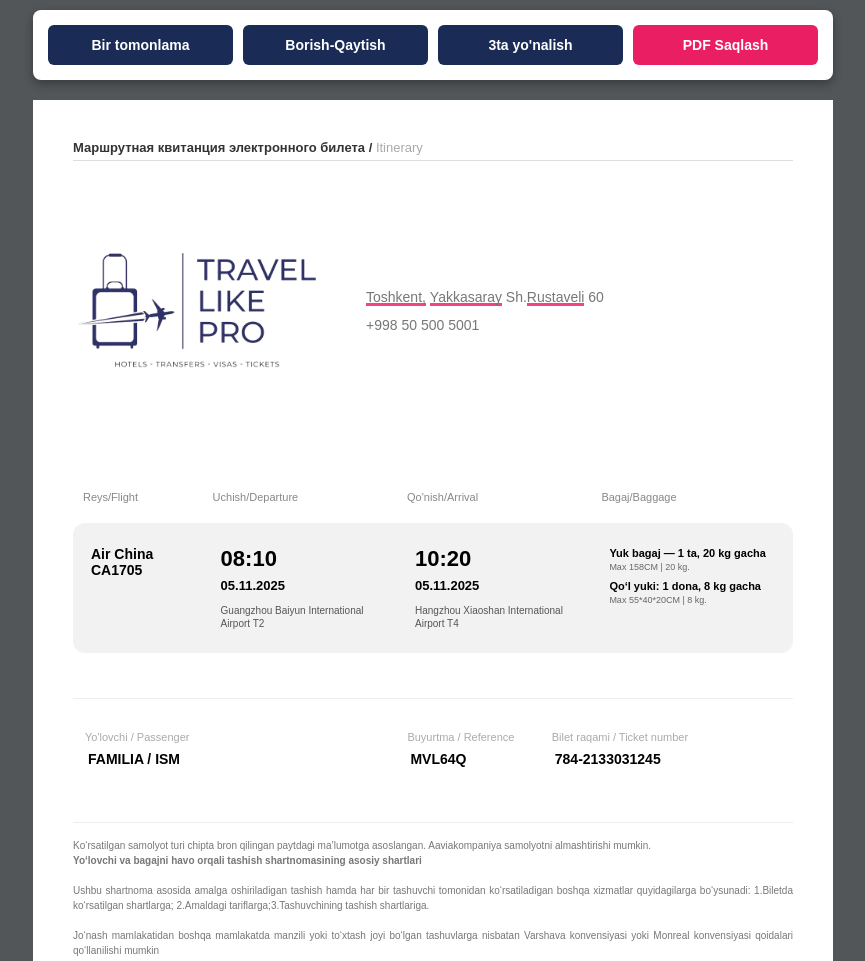
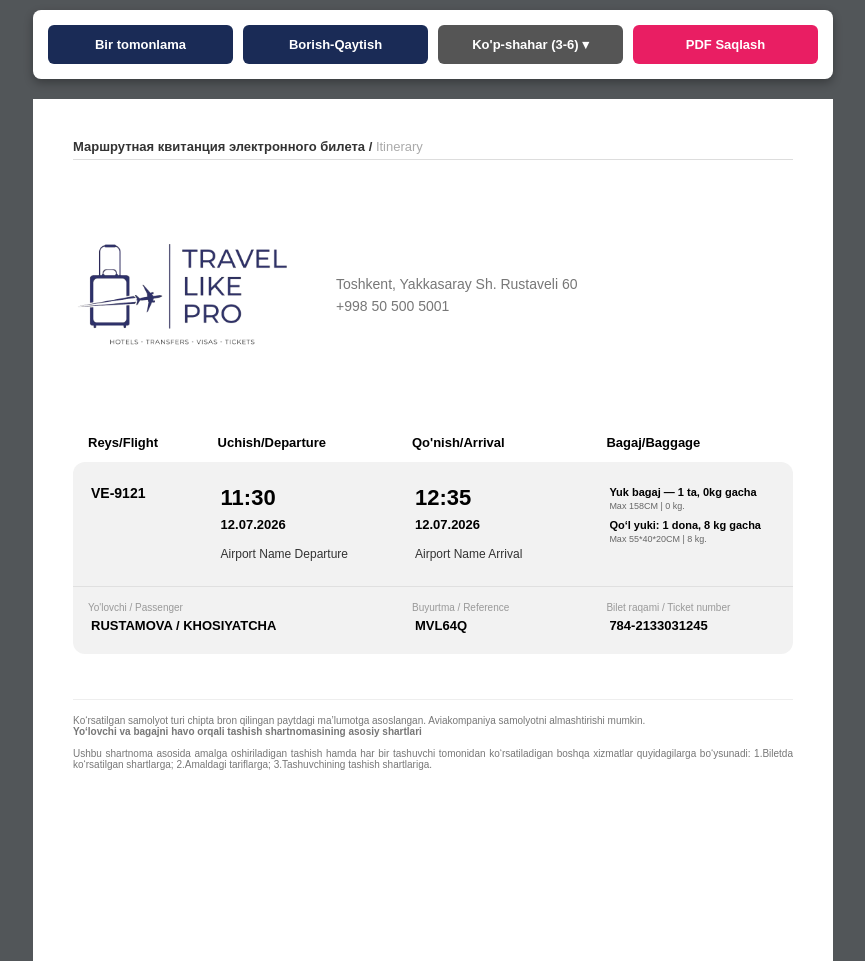
Before and after one commit to Jakhongir025/travellikeproticket, a plain HTML site: page index.html in a window 1280 px wide. Shown: the top 961 px of the page, without its empty margins (207-1072 px from the left). Drawn offline with Linux system fonts and the light colour scheme.

Commit message:
Update box

```diff
--- a/index.html
+++ b/index.html
@@ -3,7 +3,7 @@
 <head>
     <meta charset="UTF-8">
     <meta name="viewport" content="width=device-width, initial-scale=1.0">
-    <title>Travel Like Pro - Multi Destination</title>
+    <title>Travel Like Pro - Professional Multi-City</title>
     <script src="https://cdnjs.cloudflare.com/ajax/libs/html2pdf.js/0.10.1/html2pdf.bundle.min.js"></script>
     <style>
         * { box-sizing: border-box; -webkit-print-color-adjust: exact; print-color-adjust: exact; }
@@ -26,8 +26,8 @@
             width: 100%;
             max-width: 800px;
             display: flex;
-            flex-wrap: wrap;
-            justify-content: center;
+            flex-direction: column;
+            align-items: center;
             gap: 10px;
             position: sticky;
             top: 10px;
@@ -35,36 +35,39 @@
             box-shadow: 0 4px 10px rgba(0,0,0,0.3);
         }
 
+        .main-nav { display: flex; gap: 10px; width: 100%; }
+        .multi-choice { display: none; gap: 5px; margin-top: 10px; background: #f0f0f0; padding: 10px; border-radius: 5px; align-items: center; }
+
         button {
-            padding: 12px 18px;
+            padding: 12px 15px;
             cursor: pointer;
             border: none;
             border-radius: 6px;
             font-weight: bold;
-            font-size: 14px;
+            font-size: 13px;
             flex: 1;
-            min-width: 120px;
         }
 
         .btn-blue { background: #1a2b56; color: white; }
+        .btn-grey { background: #555; color: white; }
         .btn-red { background: #e91e63; color: white; }
-
-        .ticket-wrapper {
-            width: 100%;
-            overflow-x: auto;
-            display: flex;
-            justify-content: flex-start;
-            padding-bottom: 20px;
-        }
+        .btn-num { background: white; color: #1a2b56; border: 1px solid #1a2b56; min-width: 45px; flex: none; }
 
         #ticket-container {
             width: 800px;
             background: white;
-            padding: 40px;
-            min-height: 1120px;
             margin: 0 auto;
             flex-shrink: 0;
         }
+
+        .page {
+            padding: 40px;
+            min-height: 1120px;
+            position: relative;
+            background: white;
+        }
+
+        .page-break { page-break-before: always; }
 
         .itinerary-header {
             font-size: 13px;
@@ -81,89 +84,95 @@
             align-items: center;
             justify-content: flex-start;
             gap: 40px;
-            margin-bottom: 40px;
+            margin-bottom: 30px;
         }
 
-        .logo-box { width: 250px; }
+        .logo-box { width: 220px; }
         .logo-box img { width: 100%; display: block; }
-        .address-box { font-size: 14px; color: #777; white-space: nowrap; }
-        .pink-u { border-bottom: 3px solid #f24484; display: inline-block; line-height: 0.9; }
-        .phone-row { display: block; margin-top: 5px; padding-left: 45px; }
+        .address-box { font-size: 14px; color: #777; }
 
-        .main-table { width: 100%; border-collapse: separate; border-spacing: 0 15px; table-layout: fixed; }
-        .main-table th { text-align: left; font-size: 11px; color: #888; font-weight: normal; padding: 0 10px 5px 10px; }
+        /* Underline olib tashlandi */
+        .no-u { border-bottom: none; display: inline-block; line-height: 1.2; }
 
-        .flight-row td {
-            background-color: #f2f2f2 !important;
-            padding: 20px 15px;
-            vertical-align: top;
+        .main-table { width: 100%; border-collapse: separate; border-spacing: 0 0; table-layout: fixed; margin-bottom: 0px; }
+
+        /* SARLAVHALAR - To'q qora va kattaroq shrift */
+        .main-table th {
+            text-align: left;
+            font-size: 13px; /* Kattaroq shrift */
+            color: #000;    /* To'q qora rang */
+            font-weight: bold; /* Qalin */
+            padding: 0 15px 12px 15px;
         }
 
-        .flight-row td:first-child { border-radius: 12px 0 0 12px; }
-        .flight-row td:last-child { border-radius: 0 12px 12px 0; }
+        .flight-row td { background-color: #f2f2f2 !important; padding: 20px 15px; vertical-align: top; }
+        .flight-row td:first-child { border-radius: 12px 0 0 0; }
+        .flight-row td:last-child { border-radius: 0 12px 0 0; }
 
-        .time { font-size: 22px; font-weight: bold; color: #000; display: block; }
-        .date { font-size: 13px; font-weight: bold; color: #000; display: block; }
-        .loc { font-size: 10px; color: #555; display: block; margin-top: 5px; line-height: 1.3; }
-        .f-code { font-weight: bold; font-size: 14px; color: #000; }
+        .psg-info-row td { background-color: #f2f2f2 !important; padding: 0 0 20px 0; border-radius: 0 0 12px 12px; }
+        .psg-grid { display: flex; width: 100%; border-top: 1px solid #e0e0e0; padding-top: 15px; }
 
-        .baggage-cell { font-size: 10px; color: #000; line-height: 1.3; }
+        .col-psg { width: 45%; padding-left: 15px; }
+        .col-ref { width: 27%; padding-left: 15px; }
+        .col-tkt { width: 28%; padding-left: 15px; }
+
+        .psg-label { font-size: 10px; color: #999; display: block; margin-bottom: 3px; }
+        .psg-value { font-size: 13px; font-weight: bold; color: #000; text-transform: uppercase; }
+
+        .time { font-size: 22px; font-weight: bold; display: block; }
+        .date { font-size: 13px; font-weight: bold; display: block; }
+        .loc { font-size: 12px; color: #333; font-weight: 500; display: block; margin-top: 8px; line-height: 1.4; }
+        .f-code { font-weight: bold; font-size: 14px; }
+
+        .baggage-cell { font-size: 10px; line-height: 1.3; color: #000; }
         .baggage-title { font-weight: bold; font-size: 11px; display: block; margin-bottom: 2px; }
         .baggage-desc { color: #666; font-size: 9px; display: block; margin-bottom: 5px; }
 
-        .passenger-table {
-            width: 100%;
+        .legal {
             margin-top: 30px;
-            border-top: 1px solid #eee;
-            padding-top: 20px;
-            table-layout: fixed;
-        }
-        .passenger-table td { vertical-align: top; padding: 10px; }
-        .info-label { display: block; font-size: 11px; color: #aaa; margin-bottom: 5px; }
-        .info-value { font-weight: bold; font-size: 14px; text-transform: uppercase; color: #000; word-wrap: break-word; display: block; }
-
-        .legal {
-            margin-top: 40px;
             font-size: 10px;
             color: #777;
-            line-height: 1.5;
             text-align: justify;
             border-top: 1px solid #eee;
             padding-top: 15px;
         }
 
         [contenteditable="true"] { border: 1px solid transparent; padding: 2px; }
-        [contenteditable="true"]:focus { background: #e8f0fe; border: 1px solid #1a2b56; outline: none; border-radius: 4px; }
+        [contenteditable="true"]:focus { background: #e8f0fe; outline: none; border-radius: 4px; border: 1px solid #1a2b56; }
 
-        .mobile-hint { display: none; color: white; font-size: 12px; margin-bottom: 10px; }
-        @media (max-width: 850px) { .mobile-hint { display: block; } }
-        @media print { .nav-buttons, .mobile-hint { display: none; } }
+        @media print { .nav-buttons { display: none; } }
     </style>
 </head>
 <body>
 
     <div class="nav-buttons">
-        <button class="btn-blue" onclick="setMode('one')">Bir tomonlama</button>
-        <button class="btn-blue" onclick="setMode('round')">Borish-Qaytish</button>
-        <button class="btn-blue" onclick="setMode('triple')">3ta yo'nalish</button>
+        <div class="main-nav">
+            <button class="btn-blue" onclick="setMode(1)">Bir tomonlama</button>
+            <button class="btn-blue" onclick="setMode(2)">Borish-Qaytish</button>
+            <button class="btn-grey" onclick="toggleMulti()">Ko'p-shahar (3-6) ▾</button>
             <button class="btn-red" onclick="downloadPDF()">PDF Saqlash</button>
         </div>
+        <div id="multi-choice" class="multi-choice">
+            <span style="font-size:12px; font-weight:bold; margin-right:10px;">Yo'nalishlar soni:</span>
+            <button class="btn-num" onclick="setMode(3)">3</button>
+            <button class="btn-num" onclick="setMode(4)">4</button>
+            <button class="btn-num" onclick="setMode(5)">5</button>
+            <button class="btn-num" onclick="setMode(6)">6</button>
+        </div>
+    </div>
 
-    <div class="mobile-hint">↔ Tahrirlash uchun biletni yon tomonga suring</div>
-
-    <div class="ticket-wrapper">
     <div id="ticket-container">
+        <!-- SAHIFA 1 -->
+        <div class="page" id="page1">
             <div class="itinerary-header">Маршрутная квитанция электронного билета / <span>Itinerary</span></div>
 
             <div class="header-main">
-                <div class="logo-box">
-                    <img src="./travel.png" alt="Logo">
-                </div>
+                <div class="logo-box"><img src="./travel.png" alt="Logo"></div>
                 <div class="address-box">
                     <div contenteditable="true">
-                        <span class="pink-u">Toshkent,</span> <span class="pink-u">Yakkasaray</span> Sh.<span class="pink-u">Rustaveli</span> 60
+                        <span class="no-u">Toshkent,</span> Yakkasaray Sh. Rustaveli 60
                     </div>
-                    <div class="phone-row" contenteditable="true">+998 50 500 5001</div>
+                    <div contenteditable="true">+998 50 500 5001</div>
                 </div>
             </div>
 
@@ -176,119 +185,119 @@
                         <th style="width:28%">Bagaj/Baggage</th>
                     </tr>
                 </thead>
-                <tbody>
-                    <!-- 1-yo'nalish -->
+                <tbody id="flights-container-p1">
+                    <!-- Dinamik reyslar shu yerga tushadi -->
+                </tbody>
+            </table>
+            <div id="legal-p1" class="legal" style="display:none"></div>
+        </div>
+
+        <!-- SAHIFA 2 -->
+        <div class="page page-break" id="page2" style="display:none">
+            <div class="itinerary-header">Itinerary <span>(Continued - Page 2)</span></div>
+            <table class="main-table">
+                <thead>
+                    <tr>
+                        <th style="width:18%">Reys/Flight</th>
+                        <th style="width:27%">Uchish/Departure</th>
+                        <th style="width:27%">Qo'nish/Arrival</th>
+                        <th style="width:28%">Bagaj/Baggage</th>
+                    </tr>
+                </thead>
+                <tbody id="flights-container-p2">
+                    <!-- Dinamik reyslar shu yerga tushadi -->
+                </tbody>
+            </table>
+            <div id="legal-p2" class="legal"></div>
+        </div>
+    </div>
+
+    <script>
+        const legalContent = `Ko‘rsatilgan samolyot turi chipta bron qilingan paytdagi ma’lumotga asoslangan. Aviakompaniya samolyotni almashtirishi mumkin. <br>
+            <b>Yo‘lovchi va bagajni havo orqali tashish shartnomasining asosiy shartlari</b><br><br>
+            Ushbu shartnoma asosida amalga oshiriladigan tashish hamda har bir tashuvchi tomonidan ko‘rsatiladigan boshqa xizmatlar quyidagilarga bo‘ysunadi: 1.Biletda ko‘rsatilgan shartlarga; 2.Amaldagi tariflarga; 3.Tashuvchining tashish shartlariga.`;
+
+        function toggleMulti() {
+            const div = document.getElementById('multi-choice');
+            div.style.display = div.style.display === 'flex' ? 'none' : 'flex';
+        }
+
+        function createFlightHTML(index) {
+            return `
                 <tr class="flight-row">
-                        <td><div class="f-code" contenteditable="true">Air China<br>CA1705</div></td>
+                    <td><div class="f-code" contenteditable="true">VE-912${index}</div></td>
                     <td>
-                            <div class="time" contenteditable="true">08:10</div>
-                            <div class="date" contenteditable="true">05.11.2025</div>
-                            <div class="loc" contenteditable="true">Guangzhou Baiyun International Airport T2</div>
+                        <div class="time" contenteditable="true">11:30</div>
+                        <div class="date" contenteditable="true">12.07.2026</div>
+                        <div class="loc" contenteditable="true">Airport Name Departure</div>
                     </td>
                     <td>
-                            <div class="time" contenteditable="true">10:20</div>
-                            <div class="date" contenteditable="true">05.11.2025</div>
-                            <div class="loc" contenteditable="true">Hangzhou Xiaoshan International Airport T4</div>
+                        <div class="time" contenteditable="true">12:35</div>
+                        <div class="date" contenteditable="true">12.07.2026</div>
+                        <div class="loc" contenteditable="true">Airport Name Arrival</div>
                     </td>
                     <td class="baggage-cell">
                         <div contenteditable="true">
-                                <span class="baggage-title">Yuk bagaj — 1 ta, 20 kg gacha</span>
-                                <span class="baggage-desc">Max 158CM | 20 kg.</span>
+                            <span class="baggage-title">Yuk bagaj — 1 ta, 0kg gacha</span>
+                            <span class="baggage-desc">Max 158CM | 0 kg.</span>
                             <span class="baggage-title">Qo‘l yuki: 1 dona, 8 kg gacha</span>
                             <span class="baggage-desc">Max 55*40*20CM | 8 kg.</span>
                         </div>
                     </td>
                 </tr>
-
-                    <!-- 2-yo'nalish -->
-                    <tr class="flight-row" id="return-row" style="display:none">
-                        <td><div class="f-code" contenteditable="true">Air China<br>CA777</div></td>
-                        <td>
-                            <div class="time" contenteditable="true">16:10</div>
-                            <div class="date" contenteditable="true">28.11.2025</div>
-                            <div class="loc" contenteditable="true">Hangzhou Xiaoshan International Airport T4</div>
-                        </td>
-                        <td>
-                            <div class="time" contenteditable="true">19:40</div>
-                            <div class="date" contenteditable="true">28.11.2025</div>
-                            <div class="loc" contenteditable="true">Tashkent International Airport T2</div>
-                        </td>
-                        <td class="baggage-cell">
-                            <div contenteditable="true">
-                                <span class="baggage-title">Yuk bagaj — 1 ta, 20 kg gacha</span>
-                                <span class="baggage-desc">Max 158CM | 20 kg.</span>
-                                <span class="baggage-title">Qo‘l yuki: 1 dona, 8 kg gacha</span>
-                                <span class="baggage-desc">Max 55*40*20CM | 8 kg.</span>
+                <tr class="psg-info-row">
+                    <td colspan="4">
+                        <div class="psg-grid">
+                            <div class="col-psg">
+                                <span class="psg-label">Yo'lovchi / Passenger</span>
+                                <span class="psg-value" contenteditable="true">RUSTAMOVA / KHOSIYATCHA</span>
+                            </div>
+                            <div class="col-ref">
+                                <span class="psg-label">Buyurtma / Reference</span>
+                                <span class="psg-value" contenteditable="true">MVL64Q</span>
+                            </div>
+                            <div class="col-tkt">
+                                <span class="psg-label">Bilet raqami / Ticket number</span>
+                                <span class="psg-value" contenteditable="true">784-2133031245</span>
+                            </div>
                         </div>
                     </td>
                 </tr>
+                <tr style="height:15px"><td></td></tr>
+            `;
+        }
 
-                    <!-- 3-yo'nalish -->
-                    <tr class="flight-row" id="third-row" style="display:none">
-                        <td><div class="f-code" contenteditable="true">Uzbekistan Airways<br>HY101</div></td>
-                        <td>
-                            <div class="time" contenteditable="true">10:00</div>
-                            <div class="date" contenteditable="true">01.12.2025</div>
-                            <div class="loc" contenteditable="true">Tashkent International Airport T2</div>
-                        </td>
-                        <td>
-                            <div class="time" contenteditable="true">13:30</div>
-                            <div class="date" contenteditable="true">01.12.2025</div>
-                            <div class="loc" contenteditable="true">Istanbul International Airport</div>
-                        </td>
-                        <td class="baggage-cell">
-                            <div contenteditable="true">
-                                <span class="baggage-title">Yuk bagaj — 1 ta, 23 kg gacha</span>
-                                <span class="baggage-desc">Max 158CM | 23 kg.</span>
-                                <span class="baggage-title">Qo‘l yuki: 1 dona, 8 kg gacha</span>
-                                <span class="baggage-desc">Max 55*40*20CM | 8 kg.</span>
-                            </div>
-                        </td>
-                    </tr>
-                </tbody>
-            </table>
+        function setMode(count) {
+            const container1 = document.getElementById('flights-container-p1');
+            const container2 = document.getElementById('flights-container-p2');
+            const page2 = document.getElementById('page2');
+            const legal1 = document.getElementById('legal-p1');
+            const legal2 = document.getElementById('legal-p2');
 
-            <table class="passenger-table">
-                <tr>
-                    <td style="width: 45%;">
-                        <span class="info-label">Yo'lovchi / Passenger</span>
-                        <span class="info-value" contenteditable="true">FAMILIA / ISM</span>
-                    </td>
-                    <td style="width: 20%;">
-                        <span class="info-label">Buyurtma / Reference</span>
-                        <span class="info-value" contenteditable="true">MVL64Q</span>
-                    </td>
-                    <td style="width: 35%;">
-                        <span class="info-label">Bilet raqami / Ticket number</span>
-                        <span class="info-value" contenteditable="true">784-2133031245</span>
-                    </td>
-                </tr>
-            </table>
+            container1.innerHTML = '';
+            container2.innerHTML = '';
 
-            <div class="legal">
-                Ko‘rsatilgan samolyot turi chipta bron qilingan paytdagi ma’lumotga asoslangan. Aaviakompaniya samolyotni almashtirishi mumkin. <br>
-                <b>Yo‘lovchi va bagajni havo orqali tashish shartnomasining asosiy shartlari</b><br><br>
-                Ushbu shartnoma asosida amalga oshiriladigan tashish hamda har bir tashuvchi tomonidan ko‘rsatiladigan boshqa xizmatlar quyidagilarga bo‘ysunadi: 1.Biletda ko‘rsatilgan shartlarga; 2.Amaldagi tariflarga;3.Tashuvchining tashish shartlariga. <br><br>
-                Jo‘nash mamlakatidan boshqa mamlakatda manzili yoki to‘xtash joyi bo‘lgan tashuvlarga nisbatan Varshava konvensiyasi yoki Monreal konvensiyasi qoidalari qo‘llanilishi mumkin
-            </div>
-        </div>
-    </div>
+            // Sahifa 1: 1-3 gacha reyslar
+            for (let i = 1; i <= Math.min(count, 3); i++) {
+                container1.innerHTML += createFlightHTML(i);
+            }
 
-    <script>
-        function setMode(m) {
-            const row2 = document.getElementById('return-row');
-            const row3 = document.getElementById('third-row');
+            // Sahifa 2: 4-6 gacha reyslar
+            if (count > 3) {
+                page2.style.display = 'block';
+                for (let i = 4; i <= count; i++) {
+                    container2.innerHTML += createFlightHTML(i);
+                }
+                legal1.style.display = 'none';
+                legal2.style.display = 'block';
+                legal2.innerHTML = legalContent;
+            } else {
+                page2.style.display = 'none';
+                legal1.style.display = 'block';
+                legal1.innerHTML = legalContent;
+            }
 
-            if (m === 'one') {
-                row2.style.display = 'none';
-                row3.style.display = 'none';
-            } else if (m === 'round') {
-                row2.style.display = 'table-row';
-                row3.style.display = 'none';
-            } else if (m === 'triple') {
-                row2.style.display = 'table-row';
-                row3.style.display = 'table-row';
-            }
+            document.getElementById('multi-choice').style.display = 'none';
         }
 
         function downloadPDF() {
@@ -297,18 +306,14 @@
                 margin: 0,
                 filename: 'Flight_Ticket.pdf',
                 image: { type: 'jpeg', quality: 1 },
-                html2canvas: {
-                    scale: 2,
-                    useCORS: true,
-                    logging: false,
-                    scrollX: 0,
-                    scrollY: 0,
-                    width: 800
-                },
+                html2canvas: { scale: 2, useCORS: true, width: 800 },
                 jsPDF: { unit: 'mm', format: 'a4', orientation: 'portrait' }
             };
             html2pdf().set(opt).from(element).save();
         }
+
+        // Default: 1 ta reys
+        setMode(1);
     </script>
 </body>
 </html>
```
Lines whose indentation alone changed are shown as unchanged.
